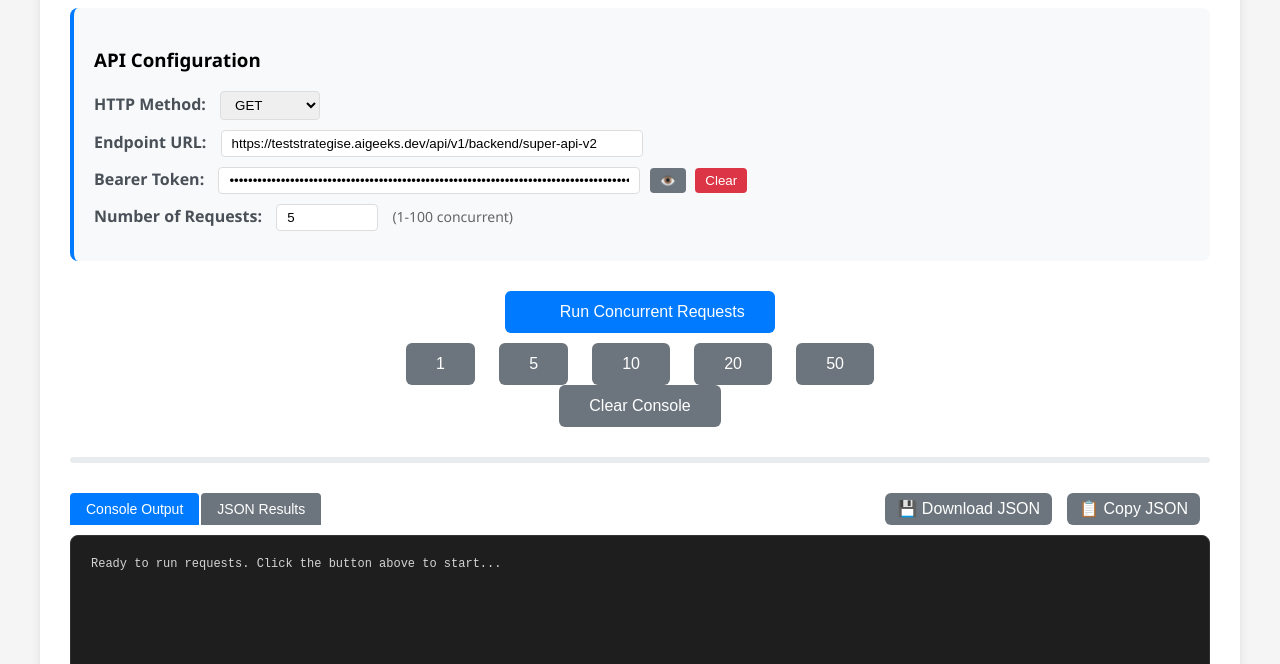
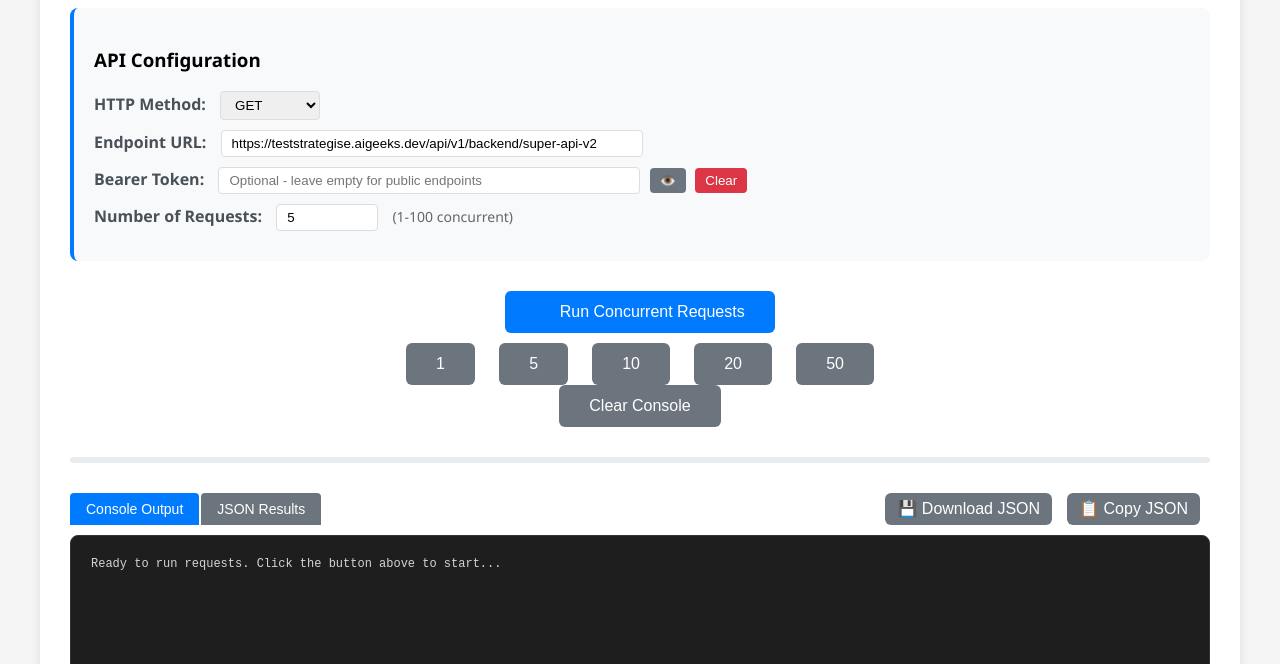
Before and after one commit to BikramNischal/Batch-api-testing, a plain HTML site: page index.html in a window 1280 px wide. Shown: the part 136-800 px from the top of the page. Drawn offline with Linux system fonts and the light colour scheme.

Commit message:
rename runRequests.html -> index.html

```diff
--- a/runRequests.html
+++ b/index.html
@@ -213,7 +213,7 @@
             </div>
             <div class="config-item">
                 <span class="config-label">Bearer Token:</span>
-                <input type="password" id="bearerToken" placeholder="Optional - leave empty for public endpoints" value="eyJhbGciOiJIUzI1NiIsInR5cCI6IkpXVCJ9.eyJ1c2VySWQiOiI2N2ZlMDQ2ZTk5NmZhMTNjZjgyZjEzMjIiLCJpYXQiOjE3NTU1ODM4MjksImV4cCI6MTc1NjE4ODYyOX0.WrjUGc9qthQMoPZl6J_dXpoXHif1_qaU0MXnfP14CWk" style="margin-left: 10px; padding: 5px 10px; border: 1px solid #ddd; border-radius: 4px; width: 400px;">
+                <input type="password" id="bearerToken" placeholder="Optional - leave empty for public endpoints" value="" style="margin-left: 10px; padding: 5px 10px; border: 1px solid #ddd; border-radius: 4px; width: 400px;">
                 <button onclick="toggleTokenVisibility()" style="margin-left: 5px; padding: 5px 10px; background: #6c757d; color: white; border: none; border-radius: 4px; cursor: pointer;">👁️</button>
                 <button onclick="clearToken()" style="margin-left: 5px; padding: 5px 10px; background: #dc3545; color: white; border: none; border-radius: 4px; cursor: pointer;">Clear</button>
             </div>
```
